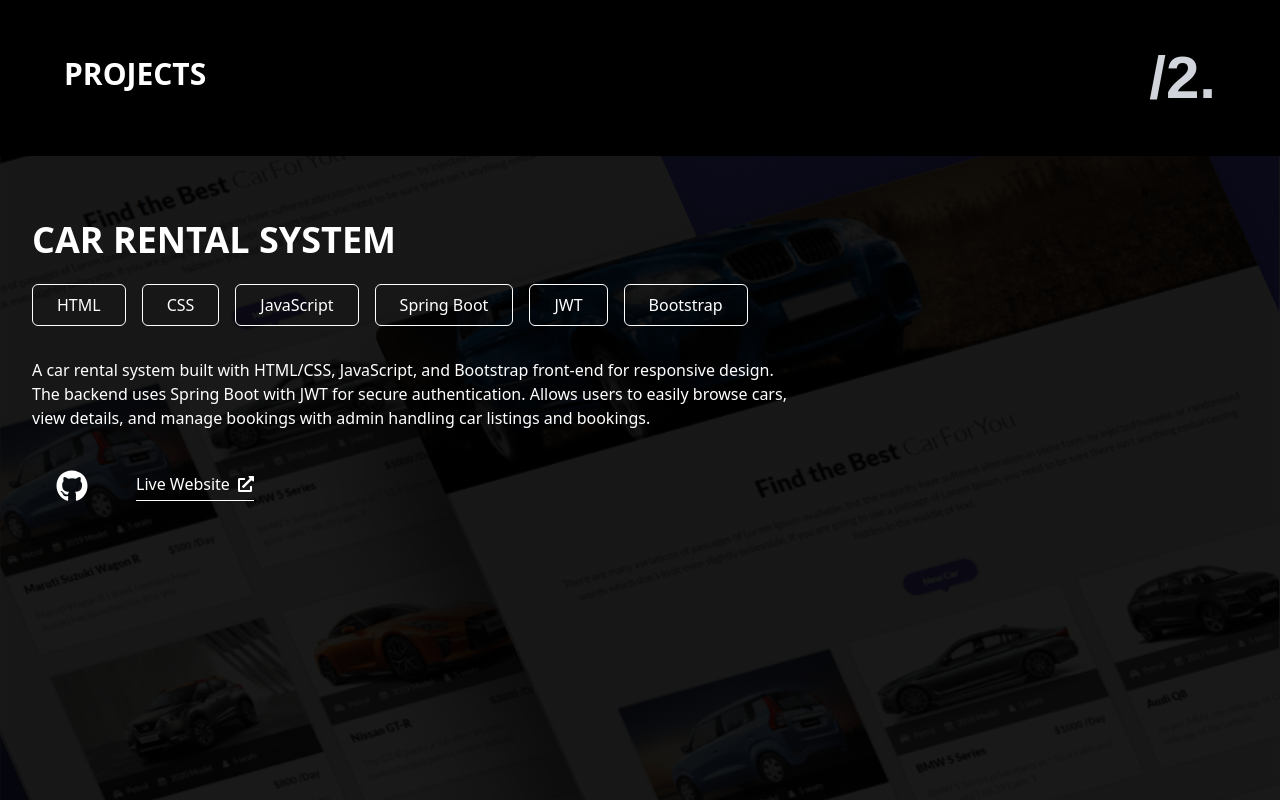
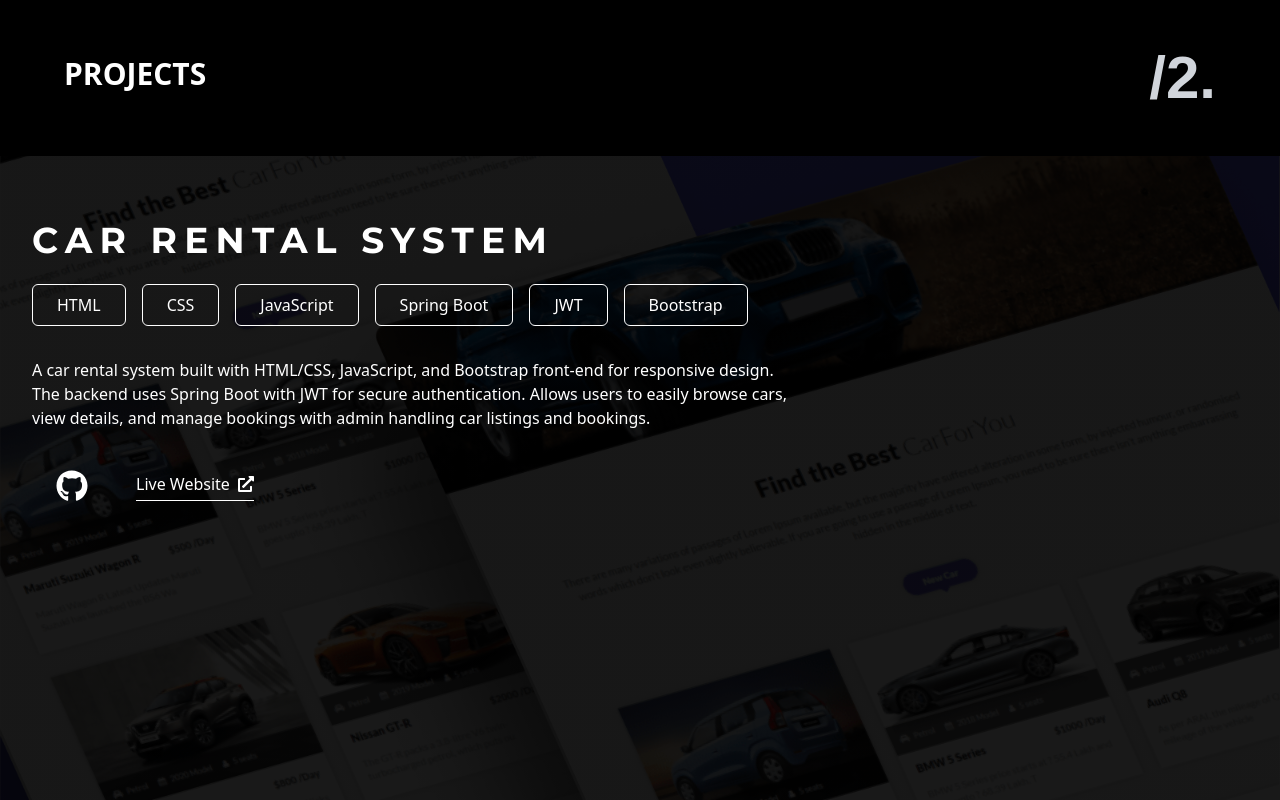
Before and after one commit to ORCA-Official/Official-Web-page, a React (Create React App) app: page / in a window 1280 px wide. Shown: the top 800 px of the page. Built offline with nearby package versions, Linux system fonts and the light colour scheme; a web font is replaced by a local one.

Commit message:
Content Updated

```diff
--- a/src/index.css
+++ b/src/index.css
@@ -2,6 +2,7 @@
 @import url('https://fonts.googleapis.com/css2?family=Lato:ital,wght@0,100;0,300;0,400;0,700;0,900;1,100;1,300;1,400;1,700;1,900&display=swap');
 @import url('https://fonts.googleapis.com/css2?family=Lato:ital,wght@0,100;0,300;0,400;0,700;0,900;1,100;1,300;1,400;1,700;1,900&family=Poppins:ital,wght@0,100;0,200;0,300;0,400;0,500;0,600;0,700;0,800;0,900;1,100;1,200;1,300;1,400;1,500;1,600;1,700;1,800;1,900&display=swap');
 @import url('https://fonts.googleapis.com/css2?family=Kumar+One&display=swap');
+@import url('https://fonts.googleapis.com/css2?family=Montserrat:ital,wght@0,100..900;1,100..900&display=swap');
 
 @tailwind base;
 @tailwind components;
--- a/src/view/project/Project.js
+++ b/src/view/project/Project.js
@@ -33,7 +33,7 @@ const Project = () => {
                 <div className="container mx-auto px-4 sm:px-8 py-16">
 
                     {/* Project Title */}
-                    <h1 className="text-3xl sm:text-4xl font-bold mb-6">CAR RENTAL SYSTEM</h1>
+                    <h1 className="text-4xl font-bold mb-6 font-montserrat tracking-[0.2em]">CAR RENTAL SYSTEM</h1>
 
                     {/* Technology Stack */}
                     <div className="flex flex-wrap gap-2 sm:gap-4 mb-8">
--- a/tailwind.config.js
+++ b/tailwind.config.js
@@ -8,6 +8,7 @@ module.exports = {
 
       fontFamily:{
         kumar: ['"Kumar One"', 'sans-serif'],
+        montserrat: ['Montserrat', 'sans-serif'],
       }
     },
   },
```
